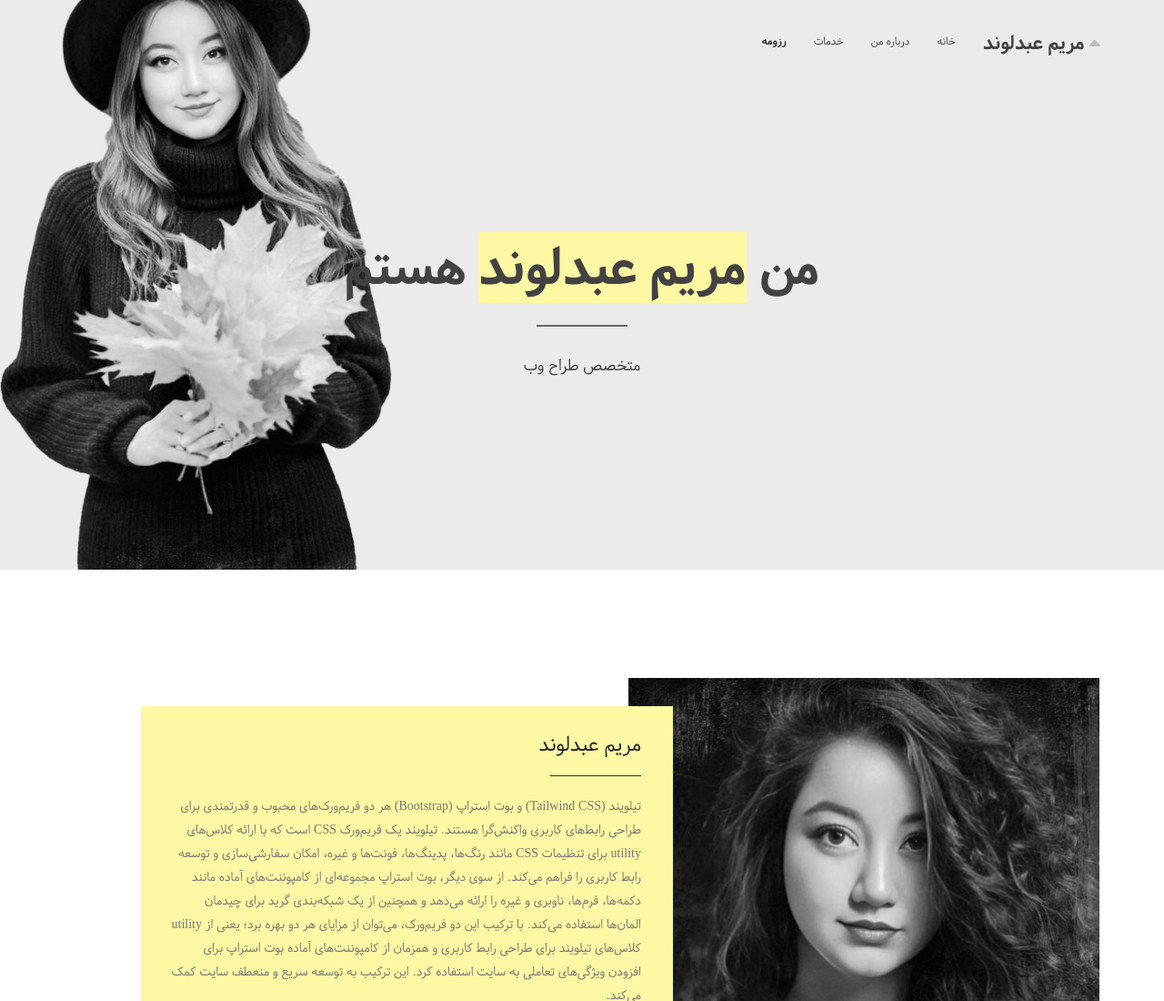
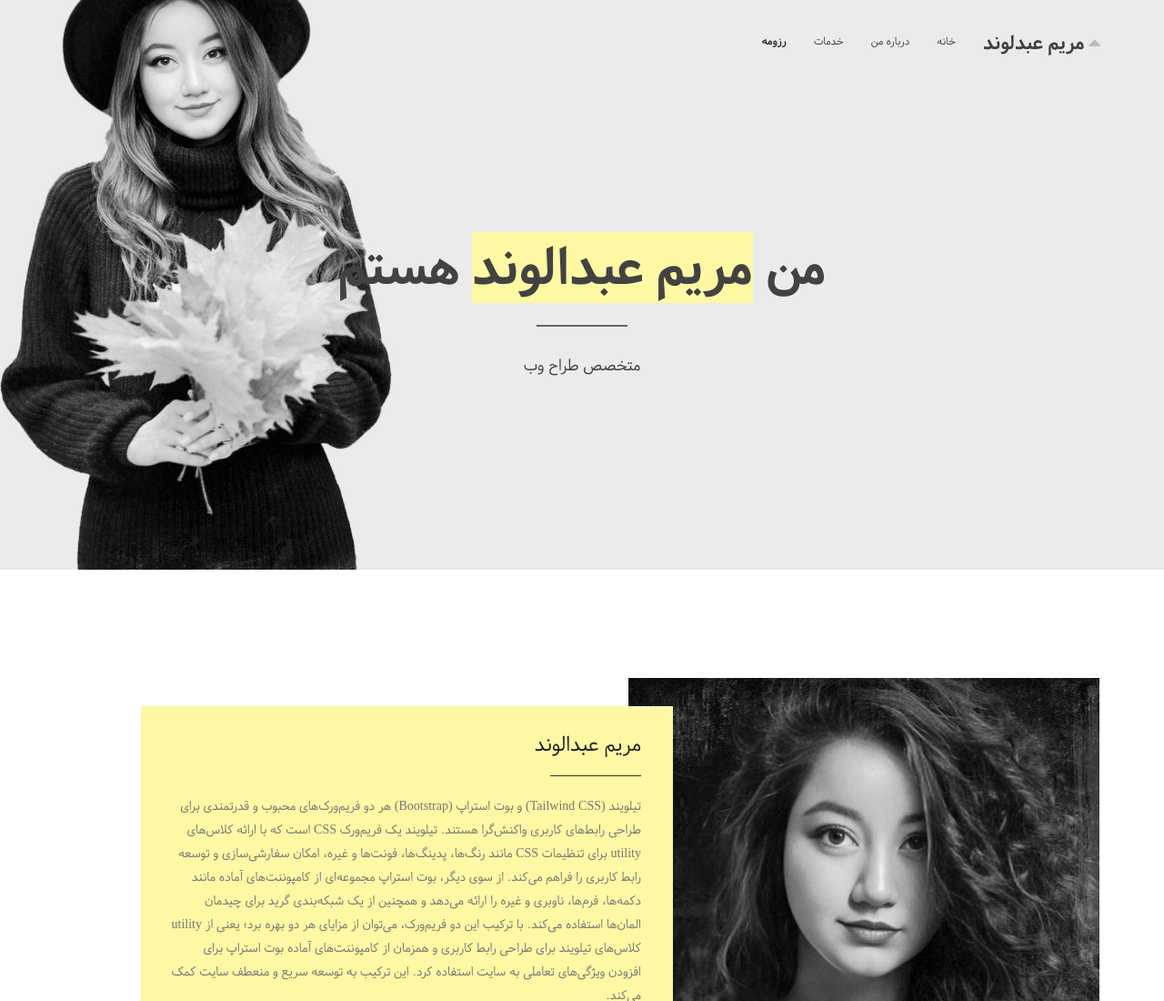
Before and after one commit to maryam-abdolvand/-maryam-abdolvand.hithub.io, a plain HTML site: page index.html in a window 1280 px wide. Shown: the top 1100 px of the page at 91% size. Drawn offline with Linux system fonts and the light colour scheme; a web font is replaced by a local one.

Commit message:
Update index.html

```diff
--- a/index.html
+++ b/index.html
@@ -9,7 +9,7 @@
       <meta name="description" content="">
       <meta name="keywords" content="">
       <meta name="author" content="">
-      <title>مریم عبدلوند</title>
+      <title>مریم عبدالوند</title>
       <!-- Bootstrap core CSS -->
       <link rel="stylesheet" type="text/css"  href="css/bootstrap.min.css">
       <link rel="stylesheet" type="text/css"  href="css/bootstrap-rtl.min.css">
@@ -71,7 +71,7 @@
       <!-- Home Section -->
       <section id="home" class="text-center">
          <div class="content wow fadeInUp" data-wow-duration="1s" data-wow-delay="0.4s">
-            <h1>من <mark>مریم عبدلوند</mark> هستم</h1>
+            <h1>من <mark>مریم عبدالوند</mark> هستم</h1>
             <hr>
             <p class="lead">متخصص طراح وب</p>
          </div>
@@ -86,7 +86,7 @@
                <div class="col-md-6 col-sm-6 bio">
                   <div class="about-text">
                      <div class="section-title">
-                        <h3>مریم عبدلوند</h3>
+                        <h3>مریم عبدالوند</h3>
                         <hr>
                         <div class="clearfix"></div>
                      </div>
```
